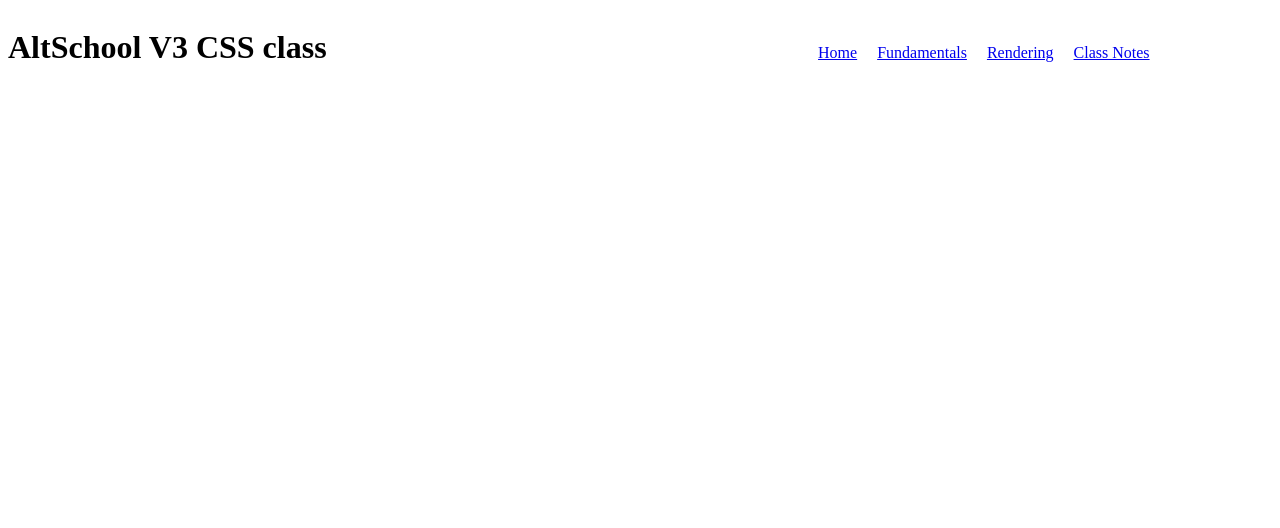
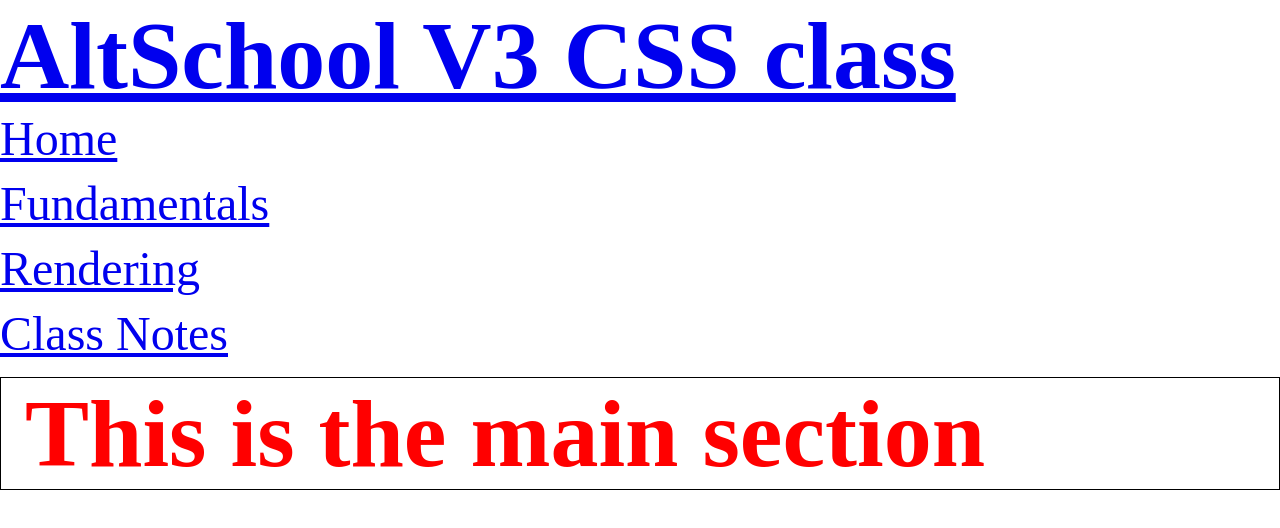
Before and after one commit to Oluwasetemi/css, a plain HTML site: page index.html in a window 1280 px wide. Drawn offline with Linux system fonts and the light colour scheme.

Commit message:
style: Update index.html and style.css
- Add link to external stylesheet in index.html
- Comment out unnecessary CSS code in style.css
- Add styles for main section in style.css
- Adjust margin in nav element in style.css

```diff
--- a/index.html
+++ b/index.html
@@ -4,7 +4,8 @@
   <meta charset="UTF-8">
   <meta name="viewport" content="width=device-width, initial-scale=1.0">
   <title>AltSchool V3 CSS</title>
-  <style>
+  <link rel="stylesheet" href="/style.css">
+  <!-- <style>
     header {
       height: min-content;
     }
@@ -45,7 +46,7 @@
     }
 
 
-  </style>
+  </style> -->
 </head>
 <body>
   <!-- Ways to Apply CSS to HTML -->
@@ -72,5 +73,9 @@
 
     </nav>
   </header>
+  <main>
+
+    <h1>This is the main section</h1>
+  </main>
 </body>
 </html>
--- a/style.css
+++ b/style.css
@@ -76,11 +76,11 @@ tr:nth-child(2n+1) {}
 
 /* pseudo element */
 ::before {
-  content: '&';
+  /* content: '&'; */
   font-size: 4rem;
 }
 ::after {
-  content: '>';
+  /* content: '>'; */
   font-size: 4rem;
 }
 li::marker {
@@ -117,3 +117,39 @@ div ~ p {
 p, div, strong, em {
   /* style rule  */
 }
+
+* {
+  /* padding-top: 2px;
+  padding-right: 2px;
+  padding-bottom: 2px;
+  padding-left: 2px; */
+
+  /* padding: 2px;
+
+  padding-block: 2px;
+  padding-inline: 2px; */
+}
+
+main h1 {
+  /* border: 2px solid; */
+  /* border-inline-start: 10px solid; */
+  border: 1px solid black;
+  color: red;
+  /* padding: 16px 24px; */
+  /* padding-block: 16px; */
+  /* padding-top: 16px;
+  padding-bottom: 16px; */
+  /* margin-block-start: 16px; */
+
+  /* padding-block-start: 16px;
+  padding-block-end: 16px; */
+  padding-inline: 24px;
+
+  /* border-width: 2px;
+  border-style: solid;
+  border-color: red; */
+}
+
+nav {
+  margin-block-end: 16px;
+}
```
